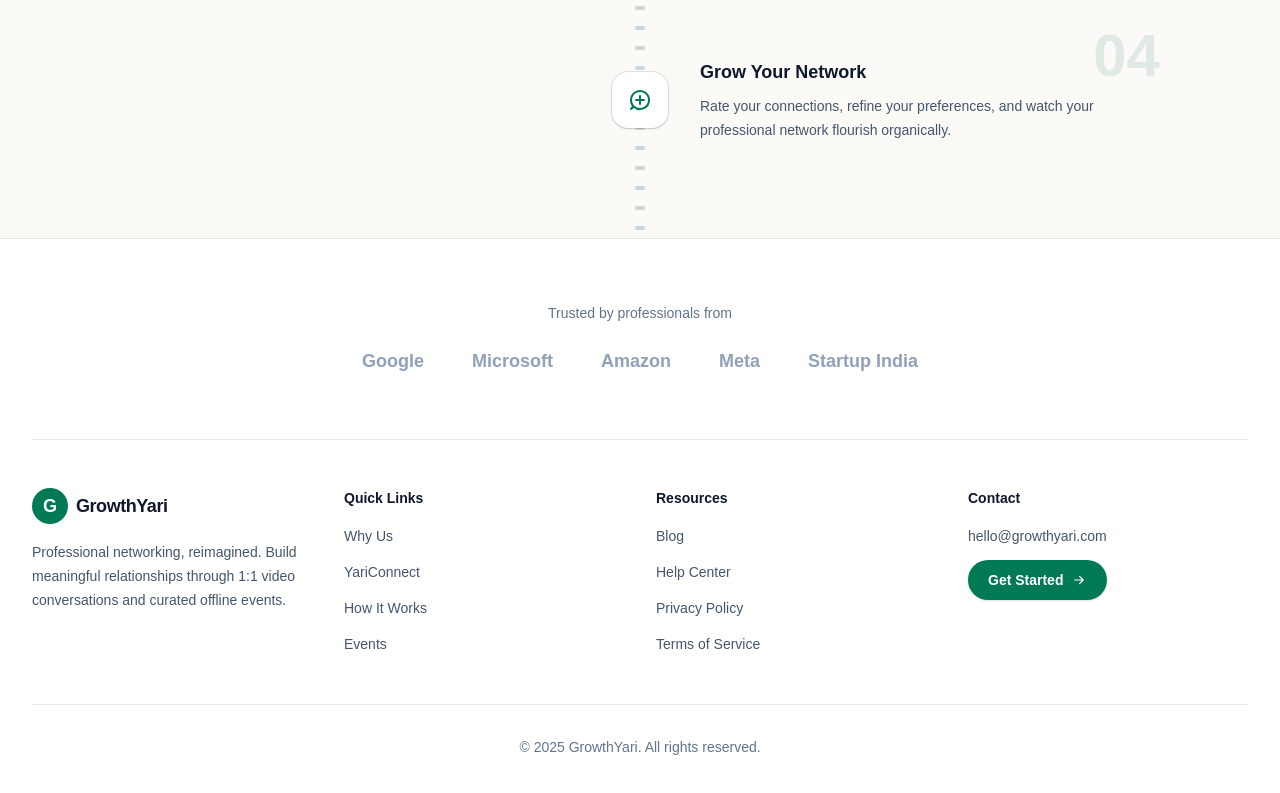
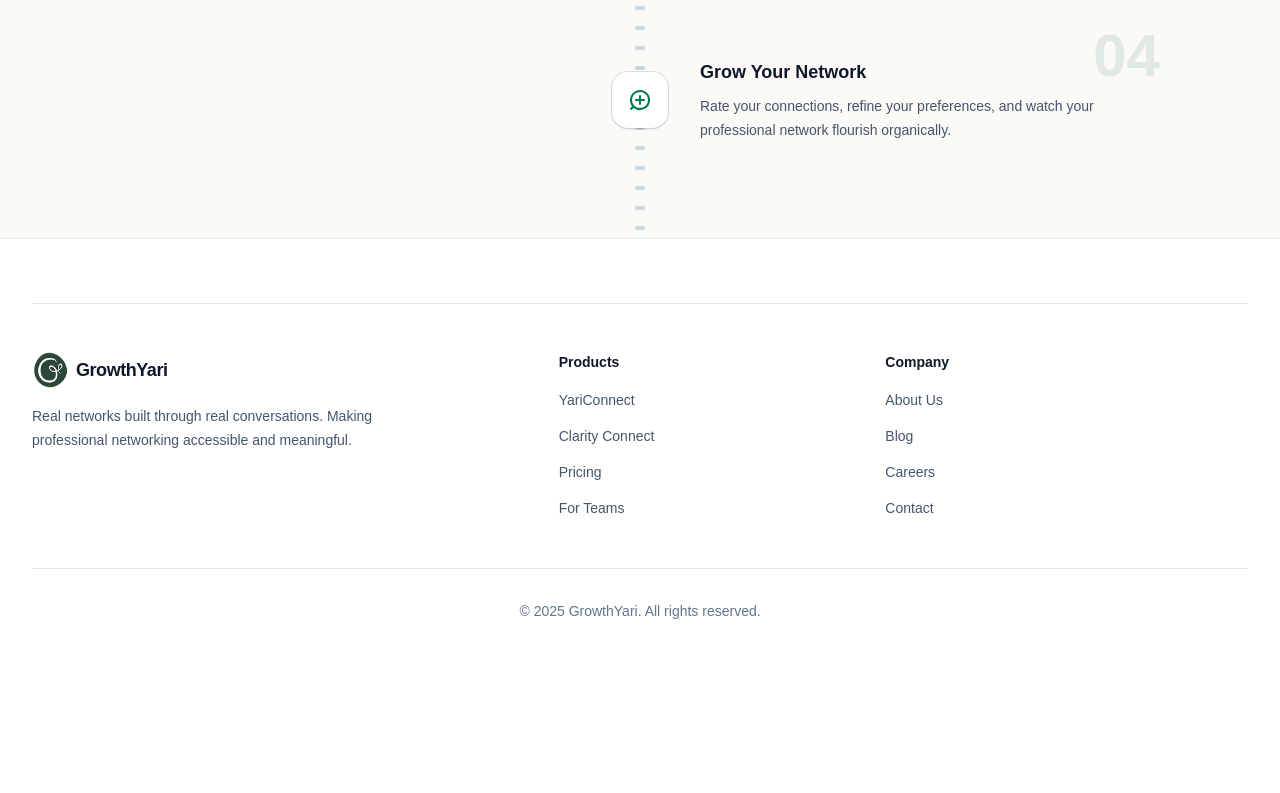
Before and after one commit to hyZenith/GrowthYari, a Next.js app: page / in a window 1280 px wide. Shown: the part 3745-4538 px from the top of the page. After the commit the page ends 4430 px from the top, so only its background shows below. Built offline with nearby package versions, Linux system fonts and the light colour scheme.

Commit message:
Footer fix

```diff
--- a/components/footer.tsx
+++ b/components/footer.tsx
@@ -4,74 +4,31 @@ export function Footer() {
   return (
     <footer className="relative isolate overflow-hidden border-t border-slate-900/10 bg-white py-16">
       <div className="mx-auto max-w-7xl px-4 sm:px-6 lg:px-8">
-        {/* Trusted by section */}
-        <div className="text-center">
-          <p className="text-sm text-slate-500">Trusted by professionals from</p>
-          <div className="mt-6 flex flex-wrap items-center justify-center gap-x-12 gap-y-6">
-            {/* Google */}
-            <div className="flex items-center">
-              <span className="text-lg font-semibold text-slate-400 transition-colors hover:text-slate-600">
-                Google
-              </span>
-            </div>
-            {/* Microsoft */}
-            <div className="flex items-center">
-              <span className="text-lg font-semibold text-slate-400 transition-colors hover:text-slate-600">
-                Microsoft
-              </span>
-            </div>
-            {/* Amazon */}
-            <div className="flex items-center">
-              <span className="text-lg font-semibold text-slate-400 transition-colors hover:text-slate-600">
-                Amazon
-              </span>
-            </div>
-            {/* Meta */}
-            <div className="flex items-center">
-              <span className="text-lg font-semibold text-slate-400 transition-colors hover:text-slate-600">
-                Meta
-              </span>
-            </div>
-            {/* Startup India */}
-            <div className="flex items-center">
-              <span className="text-lg font-semibold text-slate-400 transition-colors hover:text-slate-600">
-                Startup India
-              </span>
-            </div>
-          </div>
-        </div>
 
         {/* Footer content */}
-        <div className="mt-16 border-t border-slate-900/10 pt-12">
-          <div className="grid gap-8 md:grid-cols-4">
-            {/* Brand */}
+        <div className=" border-t border-slate-900/10 pt-12">
+          <div className="grid gap-12 md:grid-cols-3 lg:gap-16">
+            {/* logo*/}
             <div className="md:col-span-1">
               <a href="/" className="flex items-center gap-2">
-                <span className="inline-flex h-9 w-9 items-center justify-center rounded-full bg-emerald-700 text-lg font-semibold text-white">
-                  G
-                </span>
+                <img
+                  src="/images/logo.png"
+                  alt="GrowthYari logo"
+                  className="h-9 w-9 rounded-full object-cover"
+                />
                 <span className="text-lg font-semibold tracking-tight text-slate-900">
                   GrowthYari
                 </span>
               </a>
               <p className="mt-4 text-sm leading-6 text-slate-600">
-                Professional networking, reimagined. Build meaningful relationships
-                through 1:1 video conversations and curated offline events.
+                Real networks built through real conversations. Making professional networking accessible and meaningful.
               </p>
             </div>
 
-            {/* Quick Links */}
-            <div>
-              <h3 className="text-sm font-semibold text-slate-900">Quick Links</h3>
+            {/* Products */}
+            <div className="pl-25">
+              <h3 className="text-sm font-semibold text-slate-900">Products</h3>
               <ul className="mt-4 space-y-3">
-                <li>
-                  <a
-                    href="#why-us"
-                    className="text-sm text-slate-600 transition-colors hover:text-slate-900"
-                  >
-                    Why Us
-                  </a>
-                </li>
                 <li>
                   <a
                     href="#yariconnect"
@@ -82,30 +39,46 @@ export function Footer() {
                 </li>
                 <li>
                   <a
-                    href="#how-it-works"
+                    href="#clarity-connect"
                     className="text-sm text-slate-600 transition-colors hover:text-slate-900"
                   >
-                    How It Works
+                    Clarity Connect
                   </a>
                 </li>
                 <li>
                   <a
-                    href="#events"
+                    href="#pricing"
                     className="text-sm text-slate-600 transition-colors hover:text-slate-900"
                   >
-                    Events
+                    Pricing
+                  </a>
+                </li>
+                <li>
+                  <a
+                    href="#for-teams"
+                    className="text-sm text-slate-600 transition-colors hover:text-slate-900"
+                  >
+                    For Teams
                   </a>
                 </li>
               </ul>
             </div>
 
-            {/* Resources */}
+            {/* Company */}
             <div>
-              <h3 className="text-sm font-semibold text-slate-900">Resources</h3>
+              <h3 className="text-sm font-semibold text-slate-900">Company</h3>
               <ul className="mt-4 space-y-3">
                 <li>
                   <a
-                    href="#"
+                    href="#about-us"
+                    className="text-sm text-slate-600 transition-colors hover:text-slate-900"
+                  >
+                    About Us
+                  </a>
+                </li>
+                <li>
+                  <a
+                    href="#blog"
                     className="text-sm text-slate-600 transition-colors hover:text-slate-900"
                   >
                     Blog
@@ -113,61 +86,18 @@ export function Footer() {
                 </li>
                 <li>
                   <a
-                    href="#"
+                    href="#careers"
                     className="text-sm text-slate-600 transition-colors hover:text-slate-900"
                   >
-                    Help Center
+                    Careers
                   </a>
                 </li>
                 <li>
                   <a
-                    href="#"
+                    href="#contact"
                     className="text-sm text-slate-600 transition-colors hover:text-slate-900"
                   >
-                    Privacy Policy
-                  </a>
-                </li>
-                <li>
-                  <a
-                    href="#"
-                    className="text-sm text-slate-600 transition-colors hover:text-slate-900"
-                  >
-                    Terms of Service
-                  </a>
-                </li>
-              </ul>
-            </div>
-
-            {/* Contact */}
-            <div>
-              <h3 className="text-sm font-semibold text-slate-900">Contact</h3>
-              <ul className="mt-4 space-y-3">
-                <li>
-                  <a
-                    href="mailto:hello@growthyari.com"
-                    className="text-sm text-slate-600 transition-colors hover:text-slate-900"
-                  >
-                    hello@growthyari.com
-                  </a>
-                </li>
-                <li>
-                  <a
-                    href="#get-started"
-                    className="inline-flex items-center gap-2 rounded-full bg-emerald-700 px-5 py-2.5 text-sm font-semibold text-white shadow-sm transition-colors hover:bg-emerald-800 focus-visible:outline-none focus-visible:ring-2 focus-visible:ring-emerald-600 focus-visible:ring-offset-2"
-                  >
-                    Get Started
-                    <svg
-                      aria-hidden="true"
-                      viewBox="0 0 20 20"
-                      fill="currentColor"
-                      className="h-4 w-4"
-                    >
-                      <path
-                        fillRule="evenodd"
-                        d="M4 10a.75.75 0 0 1 .75-.75h8.69L10.22 6.03a.75.75 0 1 1 1.06-1.06l4.5 4.5c.3.3.3.77 0 1.06l-4.5 4.5a.75.75 0 0 1-1.06-1.06l3.22-3.22H4.75A.75.75 0 0 1 4 10Z"
-                        clipRule="evenodd"
-                      />
-                    </svg>
+                    Contact
                   </a>
                 </li>
               </ul>
```
